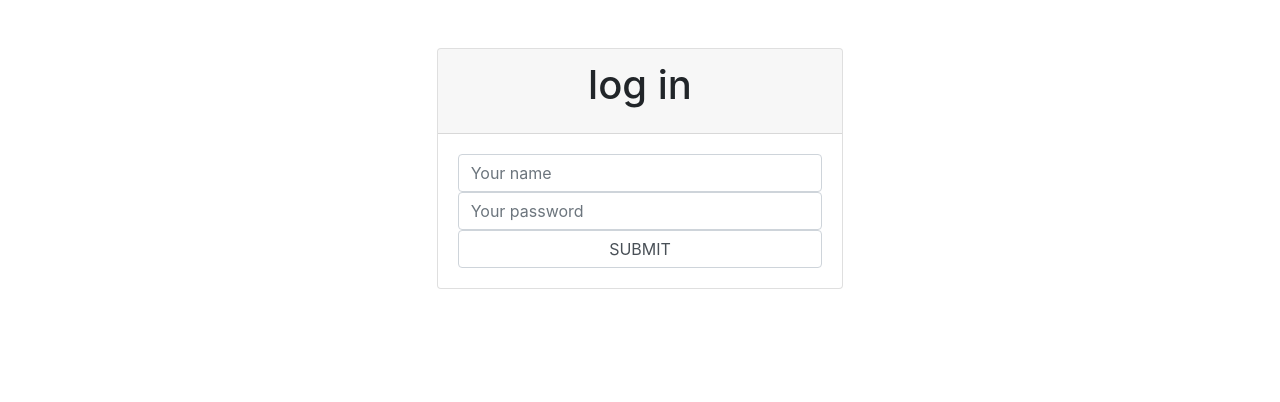
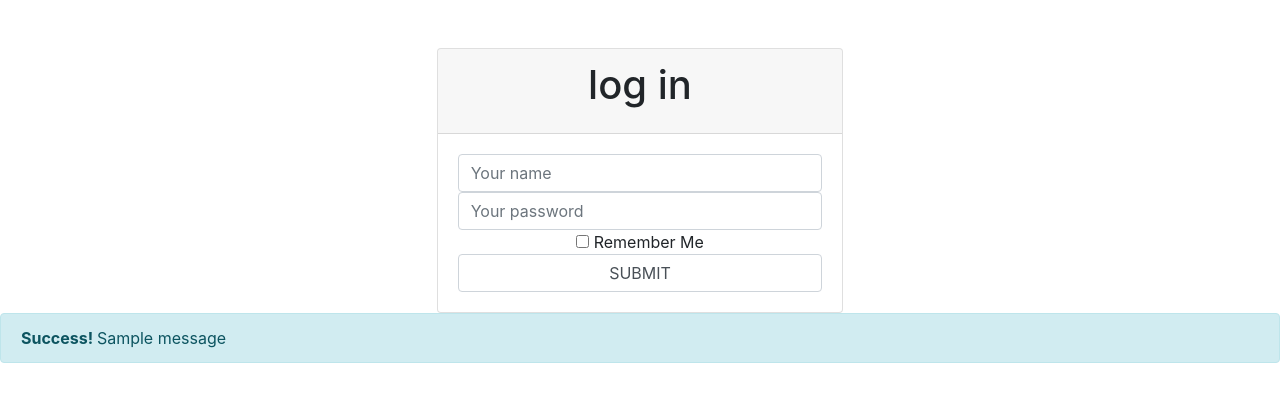
Before and after one commit to fantasy-is-absent/weiverkoob, a Flask app: page /login in a window 1280 px wide. Shown: the part 56-458 px from the top of the page. Run offline with Flask 2, Linux system fonts and the light colour scheme; one stand-in notice (Sample message) is shown; some libraries are stand-ins or nearby versions.

Commit message:
create login form

```diff
--- a/app/routes.py
+++ b/app/routes.py
@@ -5,7 +5,7 @@ from flask_session import Session
 from sqlalchemy import create_engine
 from sqlalchemy.orm import scoped_session, sessionmaker
 
-from forms.loginForms import LoginForm
+from forms.enterForms import LoginForm, SinginForm
 
 DATABASE_URL = "postgres://kmkhjzcckmmadd:0ccdd910e2a2984001d63285cb5c2e60d1bcd5fdf0f6aa9147836066404f4aaf@ec2-54-217-235-16.eu-west-1.compute.amazonaws.com:5432/d63tuv25mgl2nv"
 # Check for environment variable
@@ -27,19 +27,27 @@ def index():
 
 @app.route("/login")
 def login():
-    return render_template("login.html")
-
-@app.route("/singin", methods=["POST", "GET"])
-def singin():
 	form = LoginForm(request.form)
 	if request.method == "POST":
 		name=request.form["name"]
 		password=request.form["password"]
-		email=request.form["email"]
-		print (name, " ", email, " ", password)
 		if form.validate():
 			# Save the comment here.
 			flash('Thanks for registration ' + name)
 		else:
 			flash('Error: All the form fields are required. ')
-	return render_template("singin.html", form=form, providers = app.config['OPENID_PROVIDERS'])
+	return render_template("login.html", form=form)
+
+@app.route("/singin", methods=["POST", "GET"])
+def singin():
+	form = SinginForm(request.form)
+	if request.method == "POST":
+		name=request.form["name"]
+		password=request.form["password"]
+		email=request.form["email"]
+		if form.validate():
+			# Save the comment here.
+			flash('Thanks for registration ' + name)
+		else:
+			flash('Error: All the form fields are required. ')
+	return render_template("singin.html", form=form)
--- a/app/templates/login.html
+++ b/app/templates/login.html
@@ -17,12 +17,32 @@
 				</div>
 				<div class="card-body">
 					<form>
+						{{form.hidden_tag()}}
 						<input class="form-control" type="text" name="name" placeholder="Your name">
 						<input class="form-control" type="password" name="password" placeholder="Your password">
+						{{form.remember_me}} Remember Me
 						<button class="form-control" type="submit">SUBMIT</button>
 					</form>
 				</div>
 			</div>
 		</div>
 	</div>
+		        {% with messages = get_flashed_messages(with_categories=true) %}
+            {% if messages %}
+
+        {% for message in messages %}
+            {% if "Error" not in message[1]: %}
+                <div class="alert alert-info">
+                <strong>Success! </strong> {{ message[1] }}
+                </div>
+            {% endif %}
+
+            {% if "Error" in message[1]: %}
+                <div class="alert alert-warning">
+                {{ message[1] }}
+                </div>
+            {% endif %}
+        {% endfor %}
+            {% endif %}
+        {% endwith %}
 {% endblock %}
--- a/forms/loginForms.py
+++ b/forms/enterForms.py
@@ -2,8 +2,13 @@ from flask_wtf import FlaskForm
 from wtforms import TextField, BooleanField
 from wtforms.validators import Required, Length
 
-class LoginForm(FlaskForm):
+class SinginForm(FlaskForm):
 	name = TextField('Name:', validators=[Required()])
 	email = TextField('Email:', validators=[Required(), Length(min=6, max=35)])
 	password = TextField('Password:', validators=[Required(), Length(min=3, max=35)])
 	remember_me = BooleanField('remember_me', default = False)
+
+class LoginForm(FlaskForm):
+	name = TextField('Name:', validators=[Required()])
+	password = TextField('Password:', validators=[Required(), Length(min=3, max=35)])
+	remember_me = BooleanField('remember_me', default = False)
```
